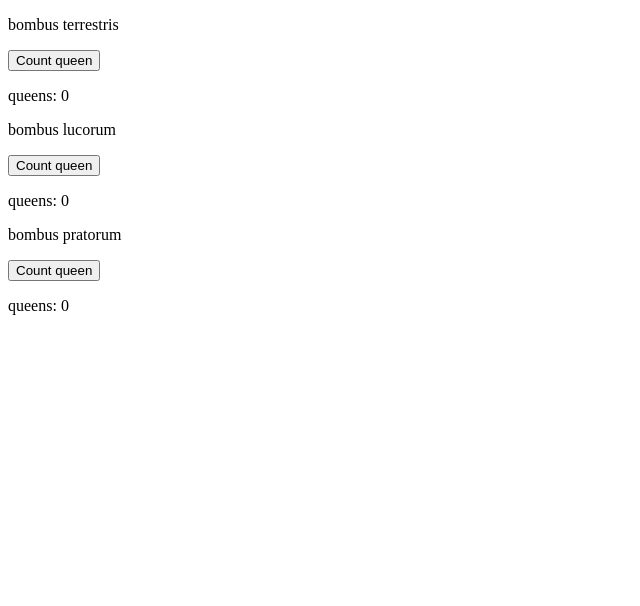
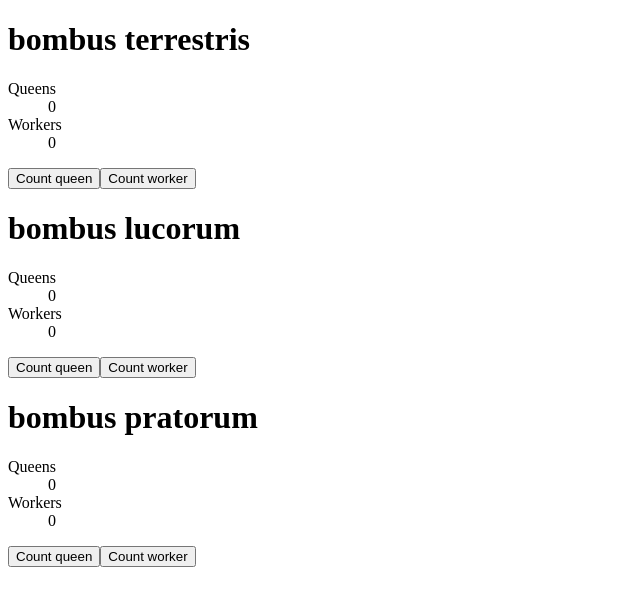
Before and after one commit to ruthmoog/bee-walker, a React (Create React App) app: page / in a window 1280 px wide. Shown: the top 606 px of the page, without its empty margins (0-640 px from the left). Built offline with nearby package versions, Linux system fonts and the light colour scheme.

Commit message:
Add worker count button

```diff
--- a/src/BeeWalker.js
+++ b/src/BeeWalker.js
@@ -1,12 +1,22 @@
 import React, { useState } from "react";
 
 function BeeWalker(props) {
-  const [count, setCount] = useState(0);
+  const [queenCount, setQueenCount] = useState(0);
+  const [workerCount, setWorkerCount] = useState(0);
+
   return (
     <>
-      <p data-testid="greeting-text">{props.species}</p>
-      <button onClick={() => setCount(count + 1)}>Count queen</button>
-      <p data-testid="queen-counter">queens: {count}</p>
+      <h1 data-testid="greeting-text">{props.species}</h1>
+      <dl>
+        <dt>Queens</dt>
+        <dd data-testid="queen-counter">{queenCount}</dd>
+        <dt>Workers</dt>
+        <dd data-testid="worker-counter">{workerCount}</dd>
+      </dl>
+      <button onClick={() => setQueenCount(queenCount + 1)}>Count queen</button>
+      <button onClick={() => setWorkerCount(workerCount + 1)}>
+        Count worker
+      </button>
     </>
   );
 }
```
Also changed, not shown: 1 other file (tests, documents, lock files or other folders).
